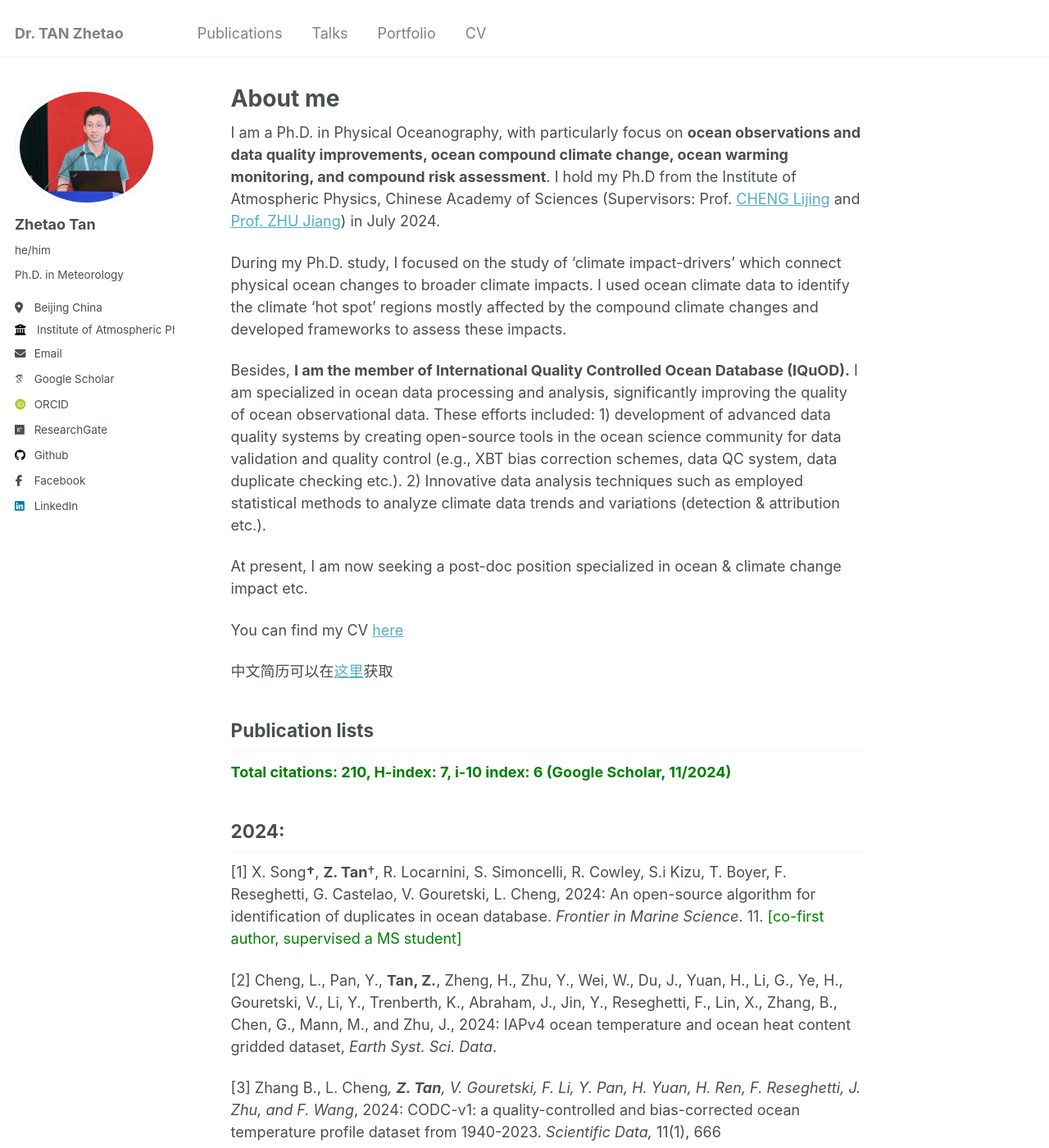
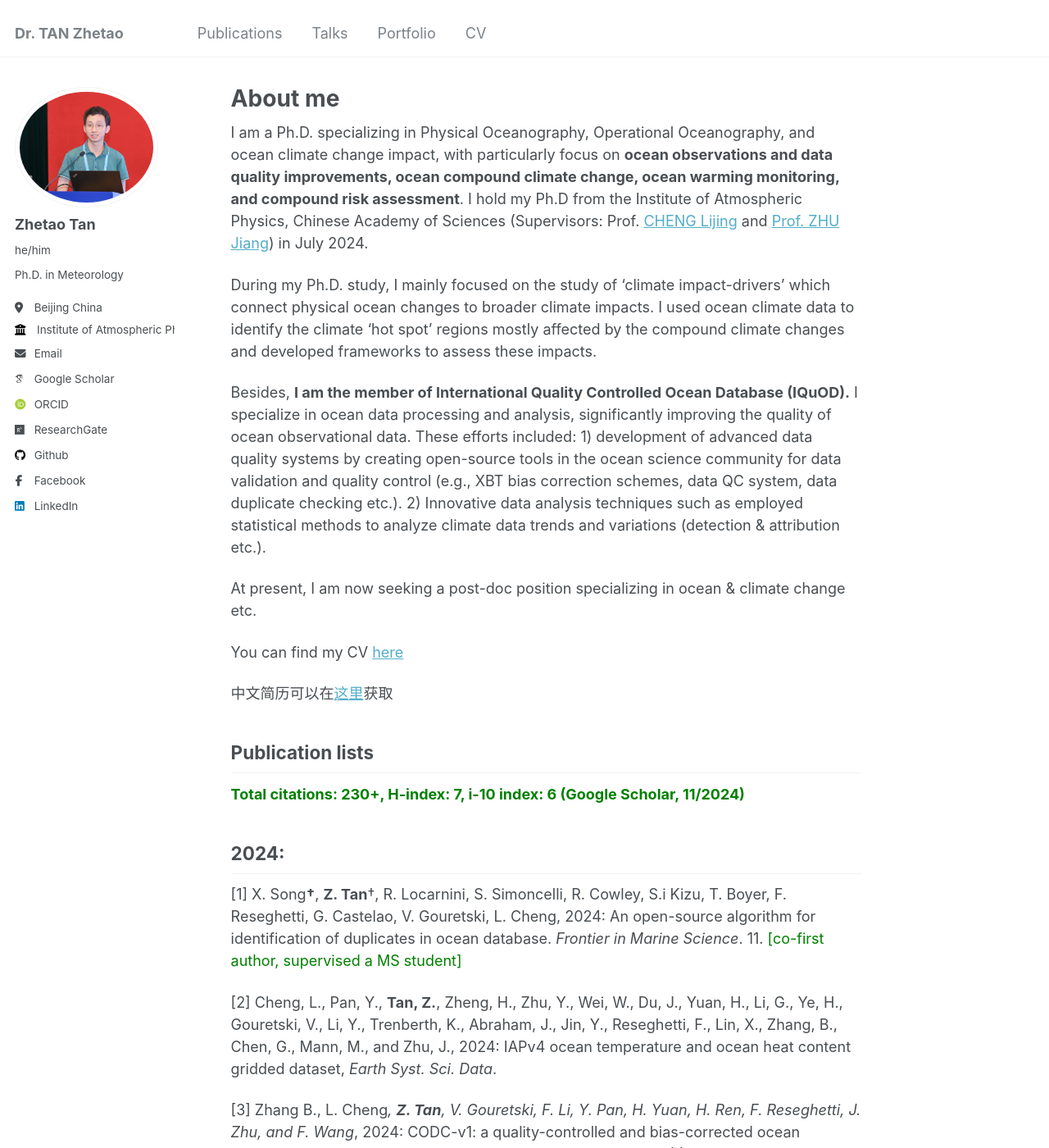
Before and after one commit to zqtzt/zqtzt.github.io, a Jekyll site: the page built from _pages/about.md, in a window 1280 px wide and 1400 px high. Shown: the whole window at 82% size. Built offline with Jekyll 4.4.1, drawn with Linux system fonts in a browser that asks for light colours; some web fonts are replaced.

Commit message:
20241129

```diff
--- a/_pages/about.md
+++ b/_pages/about.md
@@ -7,13 +7,13 @@ redirect_from:
   - /about.html
 ---
 
-I am a Ph.D. in Physical Oceanography, with particularly focus on **ocean observations and data quality improvements, ocean compound climate change, ocean warming monitoring, and compound risk assessment**. I hold my Ph.D from the Institute of Atmospheric Physics, Chinese Academy of Sciences (Supervisors: Prof. [CHENG Lijing](https://scholar.google.com/citations?user=XzerSxgAAAAJ&hl=en&oi=ao) and [Prof. ZHU Jiang](http://www.ocean.iap.ac.cn)) in July 2024.
+I am a Ph.D. specializing in Physical Oceanography, Operational Oceanography, and ocean climate change impact, with particularly focus on **ocean observations and data quality improvements, ocean compound climate change, ocean warming monitoring, and compound risk assessment**. I hold my Ph.D from the Institute of Atmospheric Physics, Chinese Academy of Sciences (Supervisors: Prof. [CHENG Lijing](https://scholar.google.com/citations?user=XzerSxgAAAAJ&hl=en&oi=ao) and [Prof. ZHU Jiang](http://www.ocean.iap.ac.cn)) in July 2024.
 
-During my Ph.D. study, I focused on the study of 'climate impact-drivers' which connect physical ocean changes to broader climate impacts. I used ocean climate data to identify the climate ‘hot spot’ regions mostly affected by the compound climate changes and developed frameworks to assess these impacts.
+During my Ph.D. study, I mainly focused on the study of 'climate impact-drivers' which connect physical ocean changes to broader climate impacts. I used ocean climate data to identify the climate ‘hot spot’ regions mostly affected by the compound climate changes and developed frameworks to assess these impacts.
 
-Besides, **I am the member of International Quality Controlled Ocean Database (IQuOD).** I am specialized in ocean data processing and analysis, significantly improving the quality of ocean observational data. These efforts included: 1) development of advanced data quality systems by creating open-source tools in the ocean science community for data validation and quality control (e.g., XBT bias correction schemes, data QC system, data duplicate checking etc.). 2) Innovative data analysis techniques such as employed statistical methods to analyze climate data trends and variations (detection & attribution etc.).
+Besides, **I am the member of International Quality Controlled Ocean Database (IQuOD).** I specialize in ocean data processing and analysis, significantly improving the quality of ocean observational data. These efforts included: 1) development of advanced data quality systems by creating open-source tools in the ocean science community for data validation and quality control (e.g., XBT bias correction schemes, data QC system, data duplicate checking etc.). 2) Innovative data analysis techniques such as employed statistical methods to analyze climate data trends and variations (detection & attribution etc.).
 
-At present, I am now seeking a post-doc position specialized in ocean & climate change impact etc.
+At present, I am now seeking a post-doc position specializing in ocean & climate change etc.
 
 You can find my CV [here](./files/Zhetao-CV-English.pdf)
 
@@ -24,7 +24,7 @@ You can find my CV [here](./files/Zhetao-CV-English.pdf)
 Publication lists
 ------
 
-<span style="color:#008000;">**Total citations: 210, H-index: 7, i-10 index: 6 (Google Scholar, 11/2024)**</span>
+<span style="color:#008000;">**Total citations: 230+, H-index: 7, i-10 index: 6 (Google Scholar, 11/2024)**</span>
 
 ## 2024:
 
```
Also changed, not shown: _pages/cv.md (+37 -38 lines), _portfolio/7-CFA_ESG.md (deleted, +0 -21 lines), 1 other file.
